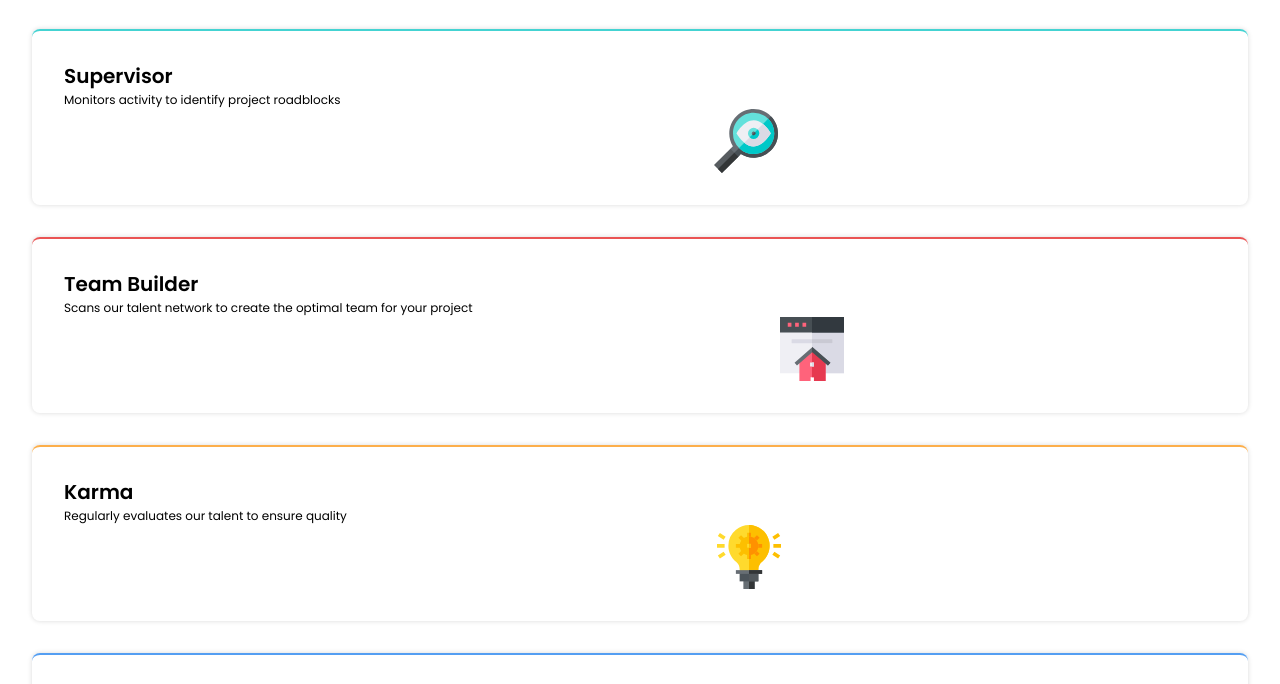
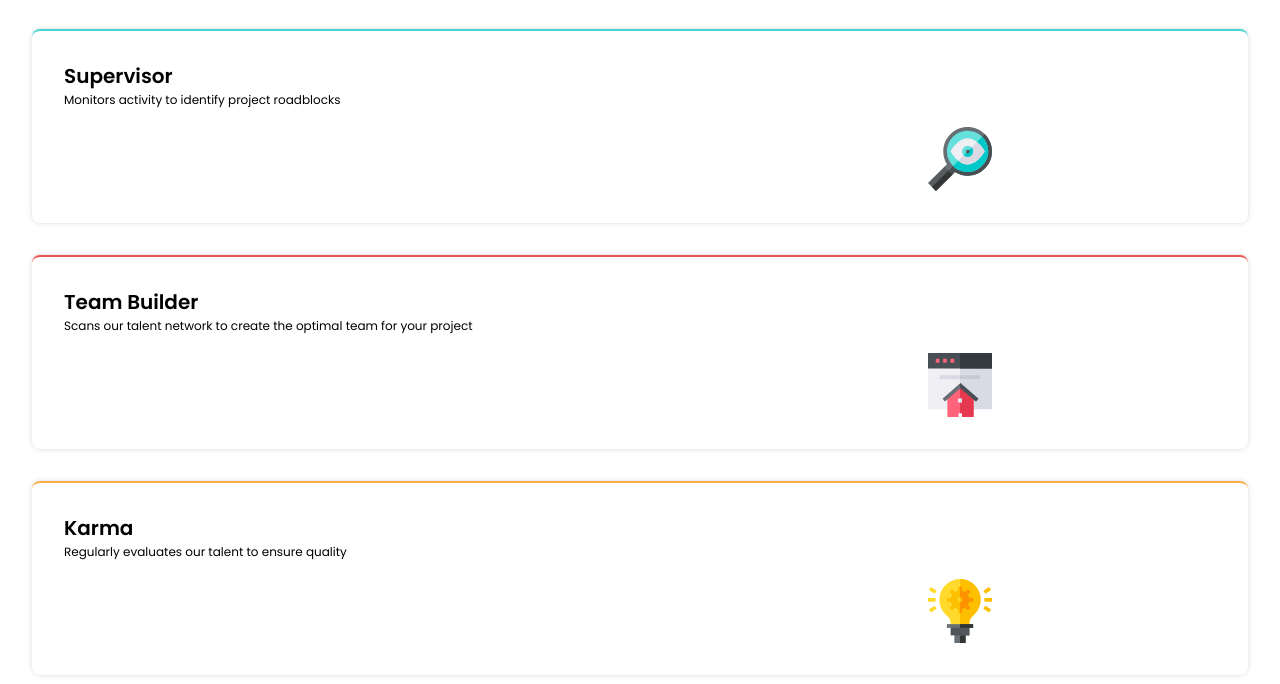
Before and after one commit to gabei/Four-Card-Feature___FEM, a website: page index.html in a window 1280 px wide. Shown: the part 84-768 px from the top of the page. Drawn offline with Linux system fonts and the light colour scheme.

Commit message:
fix: update grid columns and rows for more precise positioning

```diff
--- a/styles/index.scss
+++ b/styles/index.scss
@@ -29,10 +29,11 @@ main {
   border-radius: 0.5rem;
   box-shadow: 0px 0px 5px rgba(0,0,0,0.15);
   display: grid;
-  grid-template: 1fr / 1fr / 1fr / 1fr;
+  grid-template-columns: repeat(4, 1fr);
+  grid-template-rows: 1fr 1fr;
 
   &__text {
-    grid-column: 1 / span 2;
+    grid-column: 1 / span 4;
     grid-row: 1 / span 1;
   }
 
@@ -45,7 +46,7 @@ main {
   }
 
   img {
-    grid-column: 2 / span 1;
+    grid-column: 4 / span 1;
     grid-row: 2 / span 1;
   }
 }
```
Also changed, not shown: styles/style.css, 1 other file.
